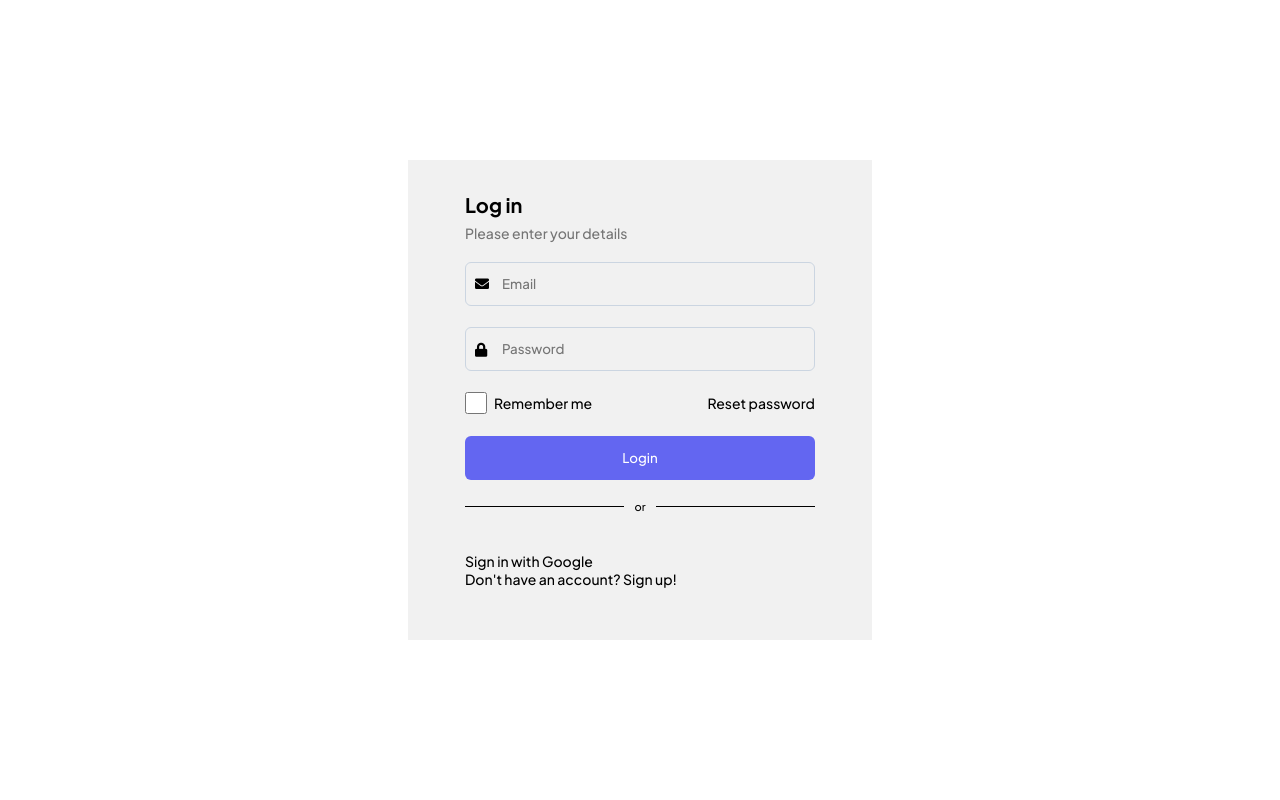
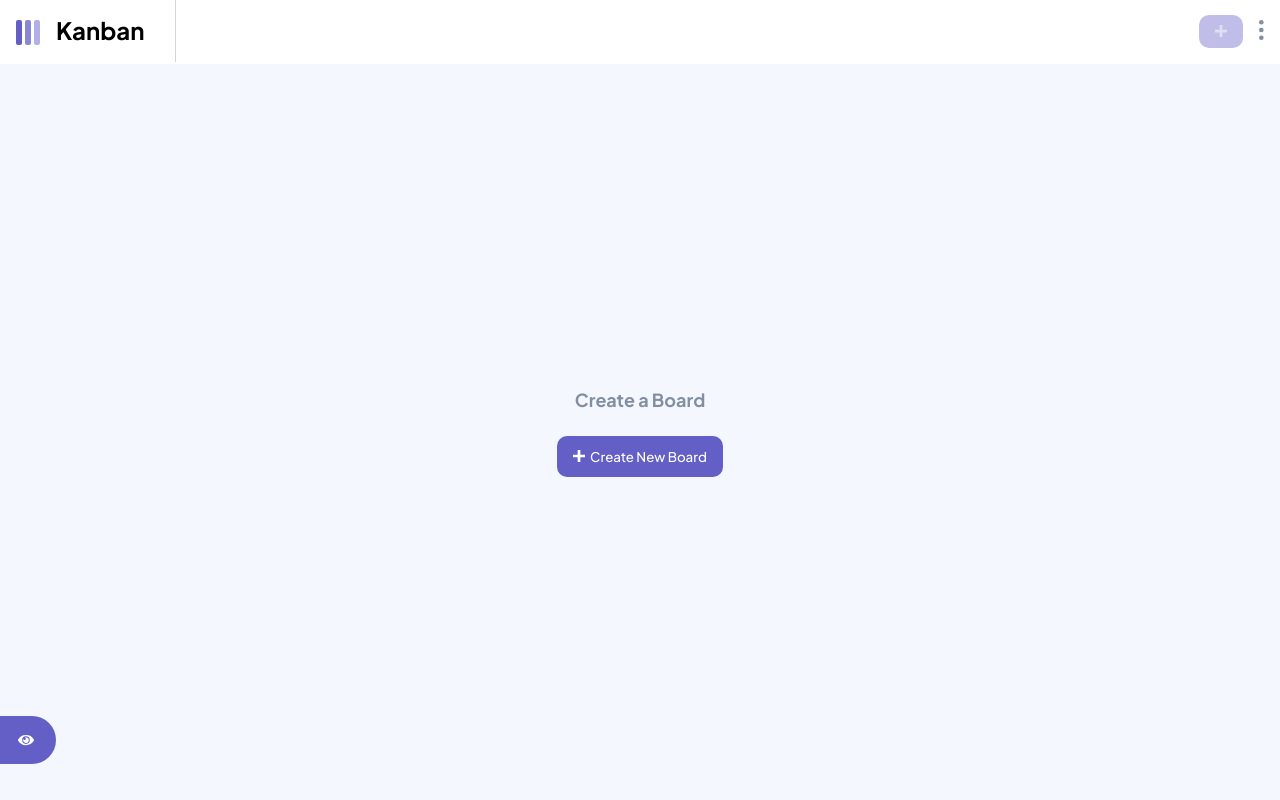
Before and after one commit to oniasfilho/kanban, a React (Create React App) app: page /home/boards in a window 1280 px wide. Before the commit this address led to /login. Built offline with nearby package versions, Linux system fonts and the light colour scheme; no server answers.

Commit message:
starts working on localstorage based layout

```diff
--- a/src/component/AddButton.jsx
+++ b/src/component/AddButton.jsx
@@ -4,7 +4,7 @@ import { setModalType, setCurrentTask, setGenericModal } from '../features/conte
 
 function AddButton() {
   const dispatch = useDispatch();
-  const { currentBoard, isGenericModalExpanded } = useSelector((state) => state.content);
+  const { currentBoard, isGenericModalExpanded, boards } = useSelector((state) => state.content);
   const handleNewTaskClick = () => {
     dispatch(setCurrentTask(null));
     dispatch(setModalType('TASK-CREATE'));
@@ -13,7 +13,7 @@ function AddButton() {
   return (
     <div className="add-button-wrapper">
       <button
-        disabled={currentBoard?.columns.length < 1}
+        disabled={!boards?.length > 0}
         className="add-button"
         onClick={handleNewTaskClick}
       >
--- a/src/component/BoardRelatedModal.jsx
+++ b/src/component/BoardRelatedModal.jsx
@@ -1,4 +1,4 @@
-import React, { useState } from 'react';
+import React, { useEffect, useState } from 'react';
 import { useSelector, useDispatch } from 'react-redux';
 import { useCreateBoardMutation, useUpdateBoardMutation, useDeleteBoardMutation } from '../features/api/apiSlice';
 import { setModalType, setGenericModal, setCurrentBoard, select, setStatus } from '../features/content/contentSlice';
@@ -75,6 +75,7 @@ function BoardRelatedModal() {
     switch (modalType) {
       case "BOARD-CREATE":
         dispatch(setStatus("refreshing"));
+        setShouldSwitch(true);
         await createBoard(tempCurrentBoard);
         break;
       case "BOARD-EDIT":
@@ -95,6 +96,17 @@ function BoardRelatedModal() {
     dispatch(setGenericModal(false));
     dispatch(setModalType(null));
   }
+
+  const [shouldSwitch, setShouldSwitch] = useState(false);
+
+  useEffect(() => {
+    console.log("chegou no use effect")
+    console.log("boards: ", boards)
+    console.log("shouldSwitch: ", shouldSwitch)
+    if (boards.length > 0 && shouldSwitch) {
+      setShouldSwitch(false);
+    }
+  }, [boards, shouldSwitch])
 
   if (modalType !== 'BOARD-EDIT' && modalType !== 'BOARD-CREATE') return null;
   return (
--- a/src/component/EmptyBoard.jsx
+++ b/src/component/EmptyBoard.jsx
@@ -1,21 +1,46 @@
-import React from 'react';
+import React, { useEffect } from 'react';
 import GenericModal from './GenericModal';
-import { setModalType, setGenericModal } from '../features/content/contentSlice';
-import { useDispatch } from 'react-redux';
+import { setModalType, setGenericModal, select } from '../features/content/contentSlice';
+import { useDispatch, useSelector } from 'react-redux';
 
 function EmptyBoard() {
   const dispatch = useDispatch();
+  const boards = useSelector((state) => state.content.boards);
+
 
   const handleAddNewColumnClick = () => {
     dispatch(setModalType("BOARD-EDIT"));
     dispatch(setGenericModal(true));
   }
+
+  const handleAddNewBoardClick = () => {
+    dispatch(setModalType("BOARD-CREATE"));
+    dispatch(setGenericModal(true));
+  }
+
+  useEffect(() => {
+    if (!(boards?.length === 0 || boards === null)) {
+      select(boards[0]);
+    }
+  }, [boards])
+
   return (
     <div className="empty-board-wrapper">
       <div className="empty-board-message">
-        This board is empty. Create a new column to get started.
+        {(boards?.length === 0 || boards === null) ? "Create a Board" : "This board is empty. Create a new column to get started."}
+
       </div>
       <div className="add-new-column-button-wrapper">
+        {(boards?.length === 0 || boards === null) ?
+          <button
+            className="add-column-button"
+            onClick={handleAddNewBoardClick}
+          >
+            <svg className="add-column-button-image" xmlns="http://www.w3.org/2000/svg" width="12" height="12">
+              <path d="M7.368 12V7.344H12V4.632H7.368V0H4.656v4.632H0v2.712h4.656V12z" fill="currentcolor" />
+            </svg>
+            Create New Board
+          </button> :
           <button
             className="add-column-button"
             onClick={handleAddNewColumnClick}
@@ -24,7 +49,7 @@ function EmptyBoard() {
               <path d="M7.368 12V7.344H12V4.632H7.368V0H4.656v4.632H0v2.712h4.656V12z" fill="currentcolor" />
             </svg>
             Add New Column
-        </button>
+          </button>}
       </div>
       <GenericModal />
     </div>
--- a/src/features/content/contentSlice.js
+++ b/src/features/content/contentSlice.js
@@ -9,7 +9,7 @@ const initialState = {
   isNavbarModalExpanded: false,
   isLateralMenuExpanded: false,
   status: 'idle',
-  authenticated: false,
+  authenticated: true,
   user: {
     id: null,
     name: null
```
Lines whose indentation alone changed are shown as unchanged.
